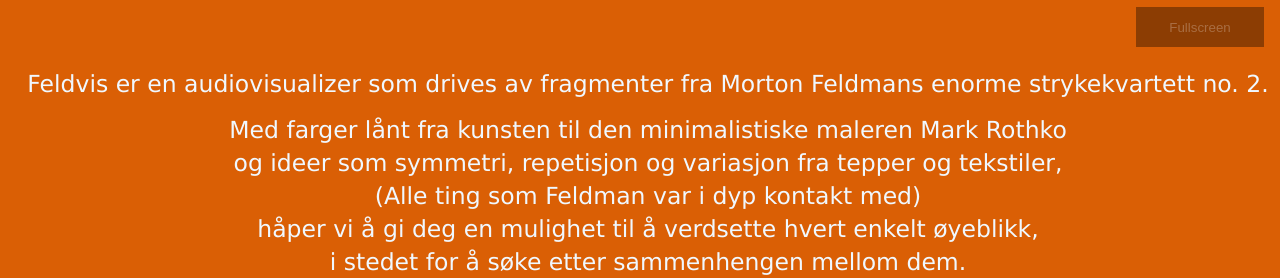
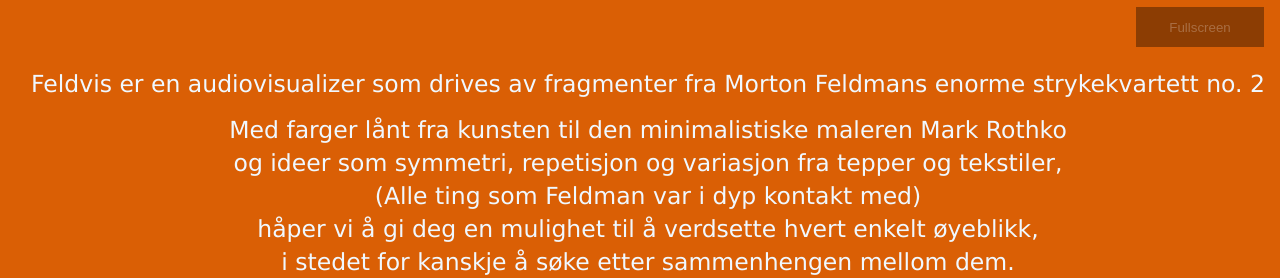
Before and after one commit to johnche/interpuls, a plain HTML site: page index.html in a window 1280 px wide. Shown: the part 729-1007 px from the top of the page. Drawn offline with Linux system fonts and the light colour scheme; no server answers.

Commit message:
litt forandringer i tekst

```diff
--- a/index.html
+++ b/index.html
@@ -21,7 +21,7 @@
 			<div id="textContainer">
 				<p id="text">
 					Feldvis er en audiovisualizer som drives av fragmenter fra Morton Feldmans enorme strykekvartett no.
-					2.
+					2
 				</p>
 				<smallText>
 					Med farger lånt fra kunsten til den minimalistiske maleren Mark Rothko
@@ -36,7 +36,7 @@
 					håper vi å gi deg en mulighet til å verdsette hvert enkelt øyeblikk,
 				</smallText>
 				<smallText>
-					i stedet for å søke etter sammenhengen mellom dem.
+					i stedet for kanskje å søke etter sammenhengen mellom dem.
 				</smallText>
 			</div>
 </body>
```
